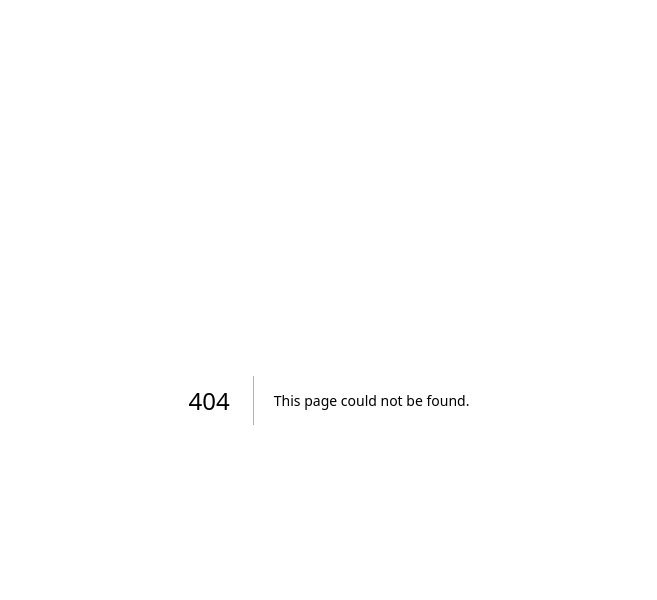
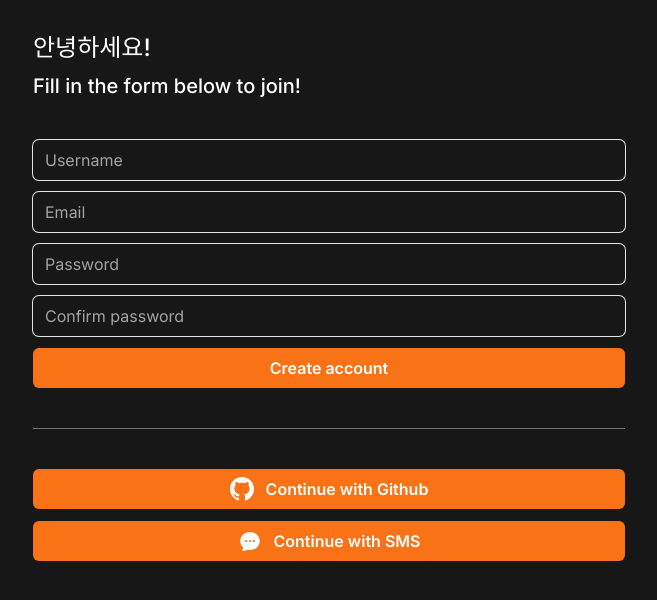
Before and after one commit to Saehanseul/carrot-market-reloaded, a Next.js app: page /create-account in a window 1280 px wide. Before the commit this address had no page. Shown: the top 600 px of the page, without its empty margins (311-968 px from the left). Built offline with nearby package versions, Linux system fonts and the light colour scheme.

Commit message:
Feat: 4장까지 완료

```diff
--- /dev/null
+++ b/app/create-account/page.tsx
@@ -0,0 +1,34 @@
+import FromButton from "@/components/form-button";
+import FormInput from "@/components/form-input";
+import SocialLogin from "@/components/social-login";
+import { ChatBubbleOvalLeftEllipsisIcon } from "@heroicons/react/24/solid";
+import Link from "next/link";
+
+export default function CreateAccount() {
+  return (
+    <div className="flex flex-col gap-10 py-8 px-6">
+      <div className="flex flex-col gap-2 *:font-medium">
+        <h1 className="text-2xl">안녕하세요!</h1>
+        <h2 className="text-xl">Fill in the form below to join!</h2>
+      </div>
+      <form className="flex flex-col gap-3">
+        <FormInput required type="text" placeholder="Username" errors={[]} />
+        <FormInput required type="email" placeholder="Email" errors={[]} />
+        <FormInput
+          required
+          type="password"
+          placeholder="Password"
+          errors={[]}
+        />
+        <FormInput
+          required
+          type="password"
+          placeholder="Confirm password"
+          errors={[]}
+        />
+        <FromButton loading={false} text={"Create account"} />
+      </form>
+      <SocialLogin />
+    </div>
+  );
+}
--- a/app/globals.css
+++ b/app/globals.css
@@ -1,3 +1,15 @@
 @tailwind base;
 @tailwind components;
 @tailwind utilities;
+
+@layer base {
+  a {
+    @apply text-orange-500;
+  }
+}
+
+@layer components {
+  .primary-btn {
+    @apply w-full bg-orange-500 font-semibold rounded-md hover:bg-orange-400 transition-colors text-white text-center;
+  }
+}
--- a/app/layout.tsx
+++ b/app/layout.tsx
@@ -6,17 +6,21 @@
 
 export const metadata: Metadata = {
   title: "Create Next App",
-  description: "Generated by create next app",
+  description: "Generated by create next app"
 };
 
 export default function RootLayout({
-  children,
+  children
 }: Readonly<{
   children: React.ReactNode;
 }>) {
   return (
     <html lang="en">
-      <body className={inter.className}>{children}</body>
+      <body
+        className={`${inter.className} bg-neutral-900 text-white max-w-screen-sm mx-auto`}
+      >
+        {children}
+      </body>
     </html>
   );
 }
--- /dev/null
+++ b/app/login/page.tsx
@@ -0,0 +1,27 @@
+import FromButton from "@/components/form-button";
+import FormInput from "@/components/form-input";
+import SocialLogin from "@/components/social-login";
+import Link from "next/link";
+
+export default function Home() {
+  return (
+    <div className="flex flex-col gap-10 py-8 px-6">
+      <div className="flex flex-col gap-2 *:font-medium">
+        <h1 className="text-2xl">안녕하세요!</h1>
+        <h2 className="text-xl">Login with email and password!</h2>
+      </div>
+      <form className="flex flex-col gap-3">
+        <FormInput required type="email" placeholder="Email" errors={[]} />
+        <FormInput
+          required
+          type="password"
+          placeholder="Password"
+          errors={[]}
+        />
+
+        <FromButton loading={false} text={"Create account"} />
+      </form>
+      <SocialLogin />
+    </div>
+  );
+}
--- a/app/page.tsx
+++ b/app/page.tsx
@@ -1,37 +1,24 @@
+import Link from "next/link";
+
 export default function Home() {
   return (
-    <main className="bg-slate-300 h-screen flex items-center justify-center p-5">
-      <div className="bg-white shadow-lg p-5 rounded-2xl w-full">
+    <div className="flex flex-col items-center min-h-screen justify-between p-6">
+      <div className="my-auto flex flex-col items-center gap-2">
+        <span className="text-9xl *:font-medium">🥕</span>
+        <h1 className="text-4xl">당근</h1>
+        <h2 className="text-2xl">당근 마켓에 어서오세요!</h2>
+      </div>
+      <div className="flex flex-col w-full items-center gap-3">
+        <Link href="/create-account" className="primary-btn py-2.5 text-lg">
+          시작하기
+        </Link>
         <div>
-          <div className="flex justify-between items-center">
-            <div className="flex flex-col">
-              <span className="text-gray-600 font-semibold -mb-1">
-                In Transit
-              </span>
-              <span className="font-semibold text-4xl">Coolblue</span>
-            </div>
-            <div className="w-12 h-12 rounded-full bg-orange-300" />
-          </div>
-
-          <div className="my-2 flex items-center gap-2">
-            <span className="bg-green-400 px-2 py-1 text-white uppercase text-xs font-medium rounded-xl">
-              Today
-            </span>
-            <span>9:30-10:30</span>
-          </div>
-
-          <div className="relative">
-            <div className="bg-gray-200 w-full h-2 rounded-full absolute"></div>
-            <div className="bg-green-400 w-2/3 h-2 rounded-full absolute"></div>
-          </div>
-          <div className="flex justify-between mt-5 text-gray-600">
-            <span>Expected</span>
-            <span>Sorting center</span>
-            <span>In Transit</span>
-            <span className="text-gray-400">Delivered</span>
-          </div>
+          <span>이미 계정이 있나요?</span>
+          <Link href="/login" className=" hover:underline">
+            로그인
+          </Link>
         </div>
       </div>
-    </main>
+    </div>
   );
 }
--- /dev/null
+++ b/app/sms/page.tsx
@@ -0,0 +1,31 @@
+import FromButton from "@/components/form-button";
+import FormInput from "@/components/form-input";
+import SocialLogin from "@/components/social-login";
+import Link from "next/link";
+
+export default function SMSLogin() {
+  return (
+    <div className="flex flex-col gap-10 py-8 px-6">
+      <div className="flex flex-col gap-2 *:font-medium">
+        <h1 className="text-2xl">SMS Login</h1>
+        <h2 className="text-xl">Verify your phone number.</h2>
+      </div>
+      <form className="flex flex-col gap-3">
+        <FormInput
+          required
+          type="number"
+          placeholder="Phone number"
+          errors={[]}
+        />
+        <FormInput
+          required
+          type="number"
+          placeholder="Verification code"
+          errors={[]}
+        />
+
+        <FromButton loading={false} text={"Verify"} />
+      </form>
+    </div>
+  );
+}
--- /dev/null
+++ b/components/form-button.tsx
@@ -0,0 +1,15 @@
+interface FormButtonProps {
+  loading: boolean;
+  text: string;
+}
+
+export default function FromButton({ loading, text }: FormButtonProps) {
+  return (
+    <button
+      disabled={loading}
+      className="primary-btn h-10 disabled:bg-neutral-400 disabled:text-neutral-300 disabled:cursor-not-allowed"
+    >
+      {loading ? "Loading..." : text}
+    </button>
+  );
+}
--- /dev/null
+++ b/components/form-input.tsx
@@ -0,0 +1,29 @@
+interface FormInputProps {
+  type: string;
+  placeholder: string;
+  required: boolean;
+  errors: string[];
+}
+
+export default function FormInput({
+  type,
+  placeholder,
+  required,
+  errors
+}: FormInputProps) {
+  return (
+    <div className="flex flex-col gap-2">
+      <input
+        className="bg-transparent rounded-md w-full h-10 focus:outline-none ring-1 focus:ring-2 ring-neutral-200 focus:ring-orange-500 border-none placeholder:text-neutral-400"
+        type={type}
+        placeholder={placeholder}
+        required={required}
+      />
+      {errors.map((error, index) => (
+        <span key={index} className="text-red-500 font-medium">
+          {error}
+        </span>
+      ))}
+    </div>
+  );
+}
--- /dev/null
+++ b/components/social-login.tsx
@@ -0,0 +1,36 @@
+import { ChatBubbleOvalLeftEllipsisIcon } from "@heroicons/react/24/solid";
+import Link from "next/link";
+
+export default function SocialLogin() {
+  return (
+    <>
+      <div className="w-full h-px bg-neutral-500" />
+      <div className="flex flex-col gap-3">
+        <Link
+          href="/github/start"
+          className="primary-btn flex h-10 items-center justify-center gap-3"
+        >
+          <svg
+            className="size-6 fill-white"
+            xmlns="http://www.w3.org/2000/svg"
+            width="24"
+            height="24"
+            viewBox="0 0 24 24"
+          >
+            <path d="M12 0c-6.626 0-12 5.373-12 12 0 5.302 3.438 9.8 8.207 11.387.599.111.793-.261.793-.577v-2.234c-3.338.726-4.033-1.416-4.033-1.416-.546-1.387-1.333-1.756-1.333-1.756-1.089-.745.083-.729.083-.729 1.205.084 1.839 1.237 1.839 1.237 1.07 1.834 2.807 1.304 3.492.997.107-.775.418-1.305.762-1.604-2.665-.305-5.467-1.334-5.467-5.931 0-1.311.469-2.381 1.236-3.221-.124-.303-.535-1.524.117-3.176 0 0 1.008-.322 3.301 1.23.957-.266 1.983-.399 3.003-.404 1.02.005 2.047.138 3.006.404 2.291-1.552 3.297-1.23 3.297-1.23.653 1.653.242 2.874.118 3.176.77.84 1.235 1.911 1.235 3.221 0 4.609-2.807 5.624-5.479 5.921.43.372.823 1.102.823 2.222v3.293c0 .319.192.694.801.576 4.765-1.589 8.199-6.086 8.199-11.386 0-6.627-5.373-12-12-12z" />
+          </svg>
+          <span>Continue with Github</span>
+        </Link>
+        <Link
+          href="/sms"
+          className="primary-btn flex h-10 items-center justify-center gap-3"
+        >
+          <span>
+            <ChatBubbleOvalLeftEllipsisIcon className="h-6 w-6" />
+          </span>
+          <span>Continue with SMS</span>
+        </Link>
+      </div>
+    </>
+  );
+}
--- a/package.json
+++ b/package.json
@@ -9,6 +9,7 @@
     "lint": "next lint"
   },
   "dependencies": {
+    "@heroicons/react": "^2.1.3",
     "next": "14.1.4",
     "react": "^18",
     "react-dom": "^18"
```
Also changed, not shown: 1 other file (tests, documents, lock files or other folders).
